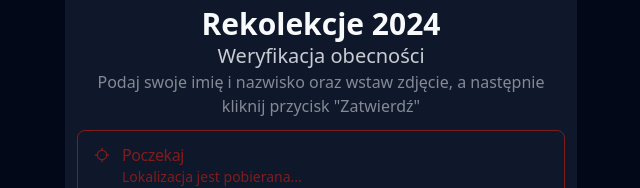
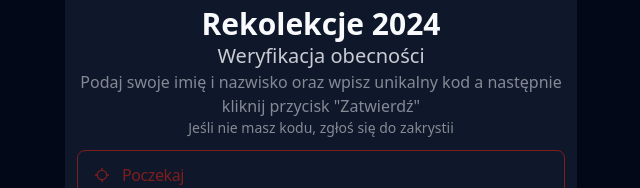
Before and after one commit to xybl3/rekolekcje-obcnosc-zsziok, a Next.js app: page / in a window 1280 px wide. Shown: the part 310-498 px from the top of the page, without its empty margins (319-959 px from the left). Built offline with nearby package versions, Linux system fonts and the light colour scheme; no server answers.

Commit message:
Added new instructions

```diff
--- a/app/page.tsx
+++ b/app/page.tsx
@@ -161,8 +161,11 @@ export default function Home() {
             <h2 className="text-xl opacity-80">Weryfikacja obecności</h2>
 
             <p className="opacity-50 text-center">
-              Podaj swoje imię i nazwisko oraz wstaw zdjęcie, a następnie
+              Podaj swoje imię i nazwisko oraz wpisz unikalny kod a następnie
               kliknij przycisk "Zatwierdź"
+            </p>
+            <p className="opacity-50 text-center text-sm">
+              Jeśli nie masz kodu, zgłoś się do zakrystii
             </p>
             {!userLocation && (
               <Alert variant={"destructive"} className="mt-3">
--- a/docker-compose.yml
+++ b/docker-compose.yml
@@ -56,7 +56,7 @@ services:
       - mysql
     labels:
     - "traefik.enable=true"
-    - "traefik.http.routers.admin_panel.rule=Host(`dashboard-rekolekcje.marszalkowski.dev`, `rekolekcje.zsziok.edu.pl`)"
+    - "traefik.http.routers.admin_panel.rule=Host(`dashboard-rekolekcje.marszalkowski.dev`)"
     - "traefik.http.services.admin_panel.loadbalancer.server.port=80"
 
   traefik:
```
